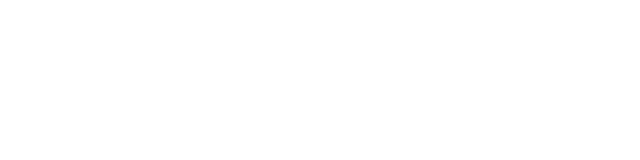
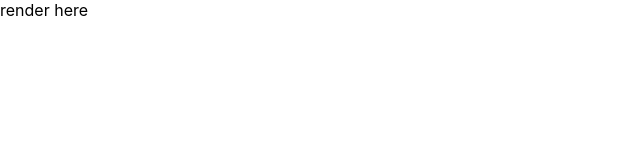
Before and after one commit to mypersonalhubpage/shopify-industry-project, a React (Create React App) app: page /suggestion in a window 1280 px wide. Shown: the top 160 px of the page, without its empty margins (0-640 px from the left). Built offline with nearby package versions, Linux system fonts and the light colour scheme.

Commit message:
fixed select field background color and add Suggestion page route

```diff
--- a/src/App.js
+++ b/src/App.js
@@ -2,6 +2,7 @@ import "./App.scss";
 import { Switch, Route } from "react-router-dom";
 import Main from "./pages/Main/Main";
 import FormPage from "./pages/FormPage/FormPage";
+import Suggestion from "./pages/Suggestion/Suggestion";
 function App() {
   return (
     <div className="App">
@@ -9,6 +10,7 @@ function App() {
         <Route path="/" exact component={Main} />
         <Route path="/home" component={Main} />
         <Route path="/form" component={FormPage} />
+        <Route path="/suggestion" component={Suggestion} />
       </Switch>
     </div>
   );
--- a/src/components/Form/Form.scss
+++ b/src/components/Form/Form.scss
@@ -35,6 +35,7 @@
     padding: 0.5rem 0;
     border-radius: 4px;
     border: 1px solid darken(lightgray, 10);
+    background-color: $color-global;
   }
 }
 
--- a/src/pages/Suggestion/Suggestion.jsx
+++ b/src/pages/Suggestion/Suggestion.jsx
@@ -0,0 +1,11 @@
+import "./Suggestion.scss";
+
+function Suggestion() {
+  return (
+    <>
+      <div>render here</div>
+    </>
+  );
+}
+
+export default Suggestion;
```
